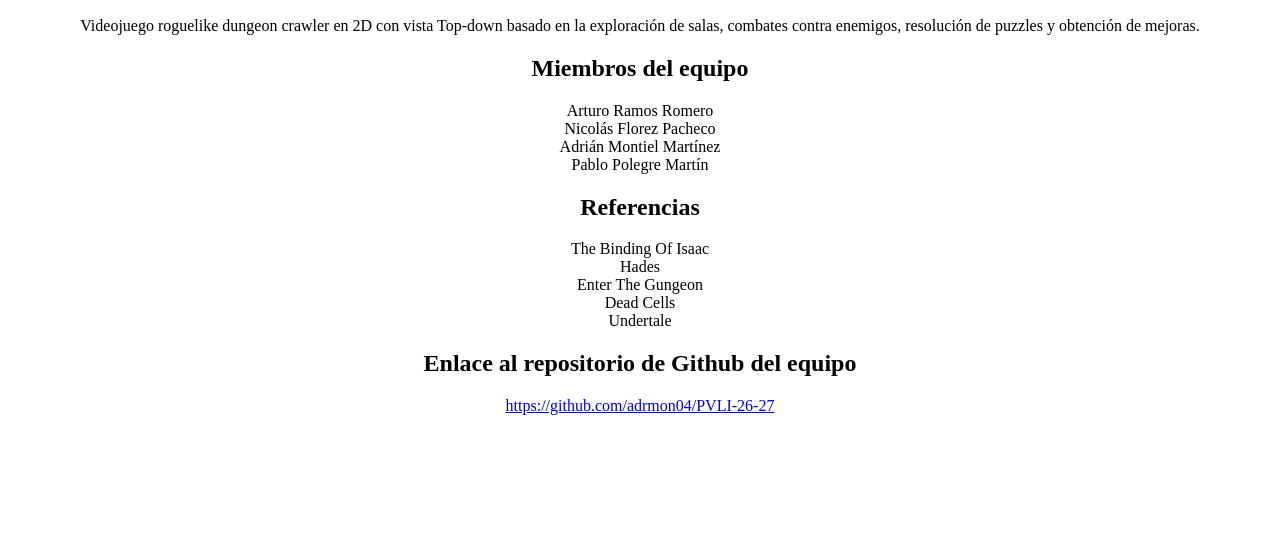
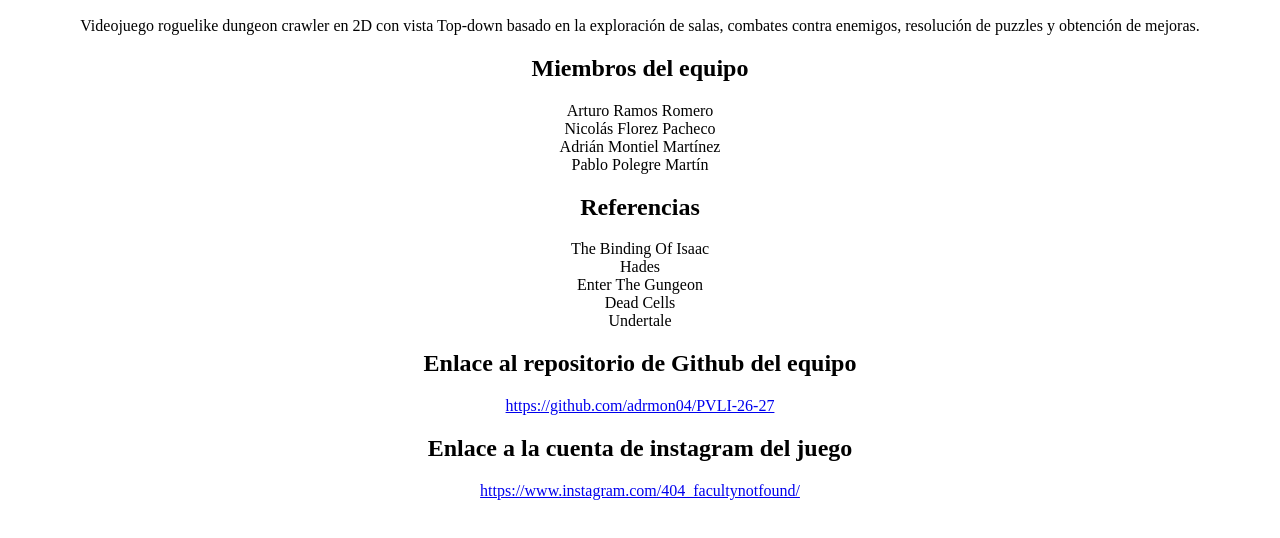
Before and after one commit to adrmon04/PVLI-26-27, a plain HTML site: page html/index.html in a window 1280 px wide. Shown: the part 110-648 px from the top of the page. Drawn offline with Linux system fonts and the light colour scheme.

Commit message:
Enlace a la cuenta de ig metido

```diff
--- a/html/index.html
+++ b/html/index.html
@@ -32,5 +32,7 @@
   </ul>
   <h2>Enlace al repositorio de Github del equipo</h2>
   <a href="https://github.com/adrmon04/PVLI-26-27">https://github.com/adrmon04/PVLI-26-27</a>
+  <h2>Enlace a la cuenta de instagram del juego</h2>
+  <a href="https://www.instagram.com/404_facultynotfound/">https://www.instagram.com/404_facultynotfound/</a>
 </body>
 </html>
```
